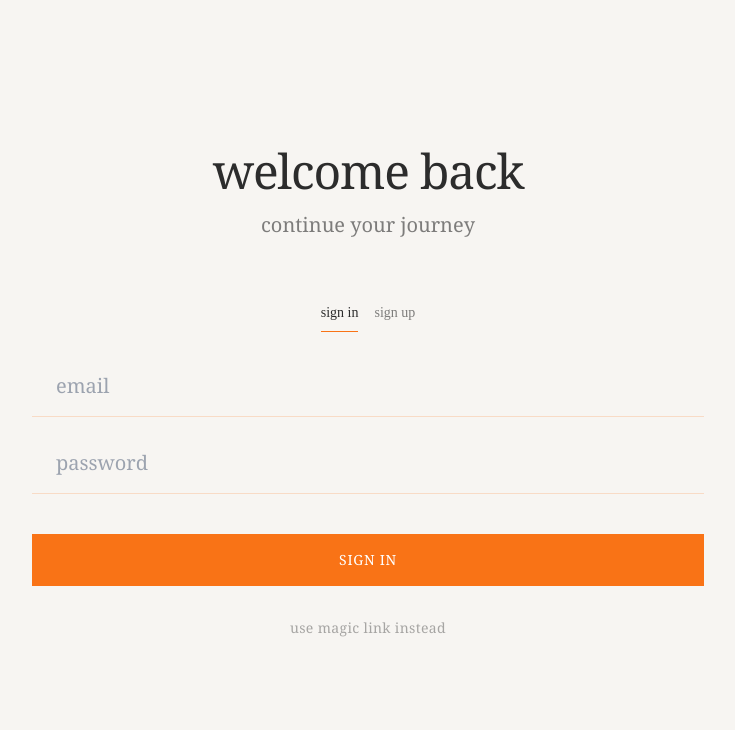
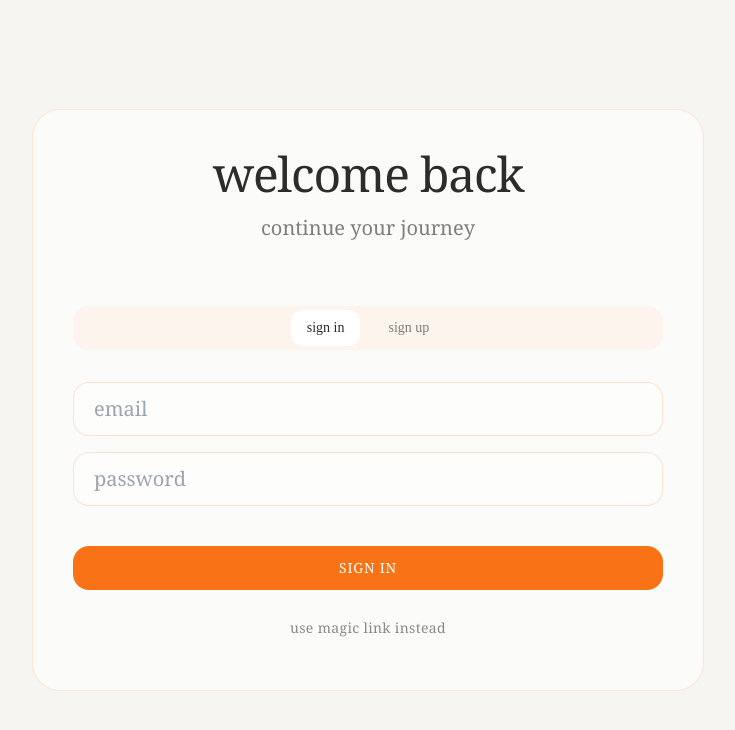
Before and after one commit to IKiprotich/at-this-age, a Next.js app: page / in a window 1280 px wide. Shown: the top 730 px of the page, without its empty margins (272-1007 px from the left). Built offline with nearby package versions, Linux system fonts and the light colour scheme; no server answers.

Commit message:
Polish interface with softer minimal styling and rounded surfaces

```diff
--- a/app/globals.css
+++ b/app/globals.css
@@ -31,3 +31,21 @@
     @apply leading-relaxed;
   }
 }
+
+@layer components {
+  .soft-panel {
+    @apply rounded-[28px] border border-[#f97316]/15 bg-white/55 backdrop-blur-sm;
+  }
+
+  .soft-input {
+    @apply w-full rounded-2xl border border-[#f97316]/20 bg-white/50 px-5 py-3 text-base md:text-lg font-serif focus:outline-none focus:border-[#f97316]/50 transition-colors;
+  }
+
+  .soft-button {
+    @apply rounded-2xl px-8 py-3 text-sm tracking-wider bg-[#f97316] text-white hover:bg-[#ea580c] disabled:opacity-40 disabled:cursor-not-allowed transition-colors font-serif uppercase;
+  }
+
+  .subtle-button {
+    @apply rounded-2xl px-6 py-3 text-sm text-[#2c2c2c]/55 hover:text-[#2c2c2c]/75 hover:bg-[#f97316]/5 transition-colors font-serif tracking-wide;
+  }
+}
--- a/components/Auth.tsx
+++ b/components/Auth.tsx
@@ -60,7 +60,7 @@ export default function Auth() {
 
   return (
     <div className="h-screen flex items-center justify-center p-6">
-      <div className="w-full max-w-2xl">
+      <div className="w-full max-w-2xl soft-panel p-8 md:p-10">
         <div className="mb-16 text-center">
           {isSignUp ? (
             <div>
@@ -83,15 +83,15 @@ export default function Auth() {
           )}
         </div>
 
-        <div className="mb-6 flex gap-4 justify-center text-sm">
+        <div className="mb-8 flex gap-3 justify-center text-sm rounded-2xl bg-[#f97316]/5 p-1">
           <button
             onClick={() => {
               setIsSignUp(false)
               setIsMagicLink(false)
               setMessage('')
             }}
-            className={`pb-2 border-b transition-colors ${
-              !isSignUp ? 'border-[#f97316]' : 'border-transparent text-[#2c2c2c]/60'
+            className={`px-4 py-2 rounded-xl transition-colors ${
+              !isSignUp ? 'bg-white text-[#2c2c2c]' : 'text-[#2c2c2c]/60 hover:text-[#2c2c2c]/80'
             }`}
           >
             sign in
@@ -102,8 +102,8 @@ export default function Auth() {
               setIsMagicLink(false)
               setMessage('')
             }}
-            className={`pb-2 border-b transition-colors ${
-              isSignUp ? 'border-[#f97316]' : 'border-transparent text-[#2c2c2c]/60'
+            className={`px-4 py-2 rounded-xl transition-colors ${
+              isSignUp ? 'bg-white text-[#2c2c2c]' : 'text-[#2c2c2c]/60 hover:text-[#2c2c2c]/80'
             }`}
           >
             sign up
@@ -118,7 +118,7 @@ export default function Auth() {
               onChange={(e) => setEmail(e.target.value)}
               placeholder="email"
               required={!isMagicLink}
-              className="w-full px-6 py-4 text-xl font-serif bg-transparent border-b border-[#f97316]/20 focus:outline-none focus:border-[#f97316]/50 transition-colors"
+              className="soft-input text-xl"
             />
           </div>
 
@@ -130,7 +130,7 @@ export default function Auth() {
                 onChange={(e) => setPassword(e.target.value)}
                 placeholder="password"
                 required
-                className="w-full px-6 py-4 text-xl font-serif bg-transparent border-b border-[#f97316]/20 focus:outline-none focus:border-[#f97316]/50 transition-colors"
+                className="soft-input text-xl"
               />
             </div>
           )}
@@ -143,7 +143,7 @@ export default function Auth() {
             <button
               type="submit"
               disabled={isLoading}
-              className="w-full px-8 py-4 text-sm tracking-wider bg-[#f97316] text-white hover:bg-[#ea580c] disabled:opacity-30 disabled:cursor-not-allowed transition-colors font-serif uppercase"
+              className="w-full soft-button"
             >
               {isLoading ? '...' : isMagicLink ? 'send magic link' : isSignUp ? 'sign up' : 'sign in'}
             </button>
@@ -155,7 +155,7 @@ export default function Auth() {
                   setIsMagicLink(true)
                   setMessage('')
                 }}
-                className="w-full px-8 py-4 text-sm text-[#2c2c2c]/40 hover:text-[#2c2c2c]/60 transition-colors font-serif tracking-wide"
+                className="w-full subtle-button"
               >
                 use magic link instead
               </button>
--- a/components/DateOfBirthSetup.tsx
+++ b/components/DateOfBirthSetup.tsx
@@ -42,7 +42,7 @@ export default function DateOfBirthSetup({ onComplete }: DateOfBirthSetupProps)
 
   return (
     <div className="h-screen flex items-center justify-center p-6">
-      <div className="w-full max-w-2xl">
+      <div className="w-full max-w-2xl soft-panel p-8 md:p-10">
         <div className="mb-16 text-center">
           <p className="text-4xl md:text-5xl font-serif text-[#2c2c2c] leading-tight tracking-tight mb-4">
             to begin
@@ -60,7 +60,7 @@ export default function DateOfBirthSetup({ onComplete }: DateOfBirthSetupProps)
               onChange={(e) => setDateOfBirth(e.target.value)}
               required
               max={new Date().toISOString().split('T')[0]}
-              className="w-full px-6 py-4 text-xl font-serif bg-transparent border-b border-[#f97316]/20 focus:outline-none focus:border-[#f97316]/50 transition-colors"
+              className="soft-input text-xl"
             />
           </div>
 
@@ -68,7 +68,7 @@ export default function DateOfBirthSetup({ onComplete }: DateOfBirthSetupProps)
             <button
               type="submit"
               disabled={!dateOfBirth || isSaving}
-              className="px-12 py-4 text-sm tracking-wider bg-[#f97316] text-white hover:bg-[#ea580c] disabled:opacity-30 disabled:cursor-not-allowed transition-colors font-serif uppercase"
+              className="soft-button"
             >
               {isSaving ? 'saving...' : 'continue'}
             </button>
```
